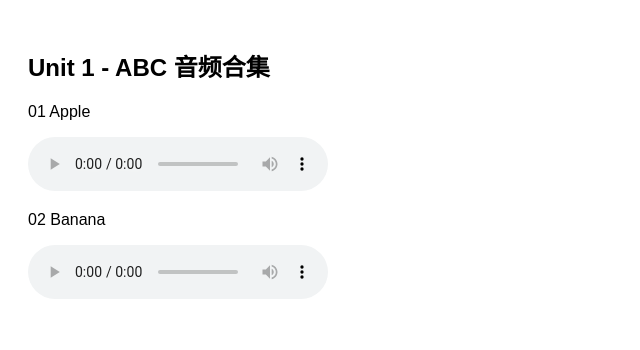
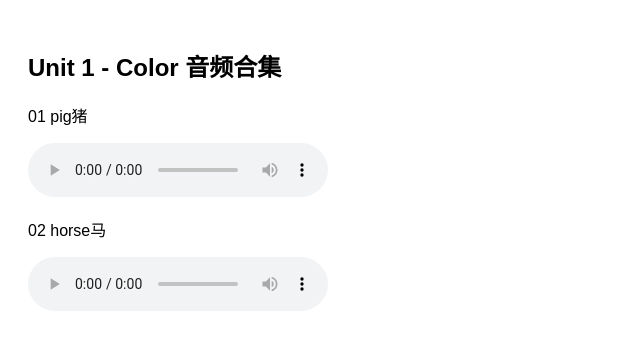
Before and after one commit to ijnm018-beep/English-audio, a plain HTML site: page index.html in a window 1280 px wide. Shown: the whole page, without its empty margins (0-640 px from the left). Drawn offline with Linux system fonts and the light colour scheme.

Commit message:
Update index.html

```diff
--- a/index.html
+++ b/index.html
@@ -6,14 +6,14 @@
   <title>Unit 1 - color 音频合集</title>
 </head>
 <body style="font-family:sans-serif; padding:20px;">
-  <h2>Unit 1 - ABC 音频合集</h2>
+  <h2>Unit 1 - Color 音频合集</h2>
 
-  <p>01 Apple</p>
+  <p>01 pig猪</p>
   <audio controls>
     <source src="https://github.com/ijnm018-beep/English-audio/raw/refs/heads/main/01_pig.MP3">
   </audio>
 
-  <p>02 Banana</p>
+  <p>02 horse马</p>
   <audio controls>
     <source src="https://github.com/ijnm018-beep/English-audio/raw/refs/heads/main/02_horse.MP3">
   </audio>
```
